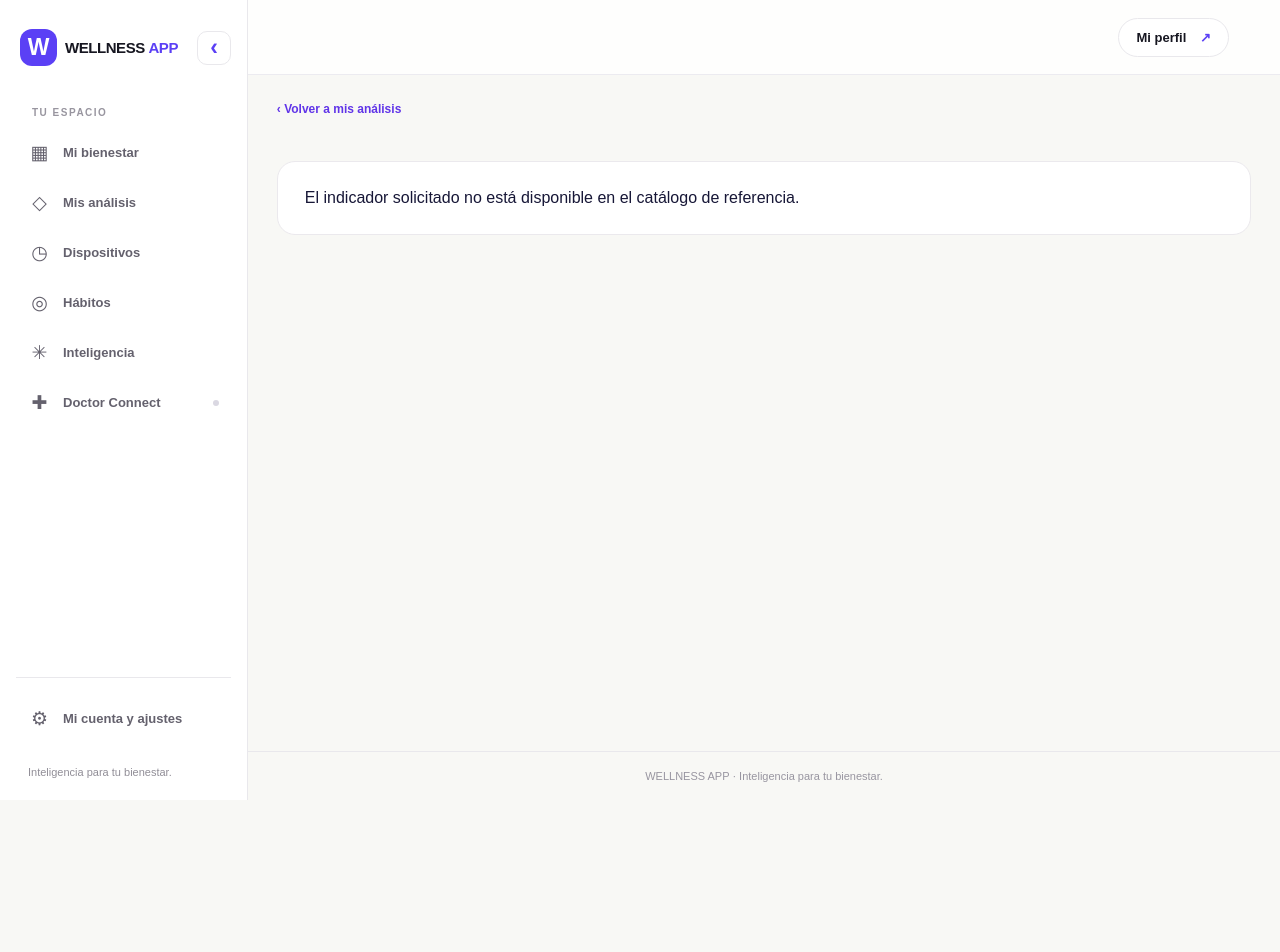
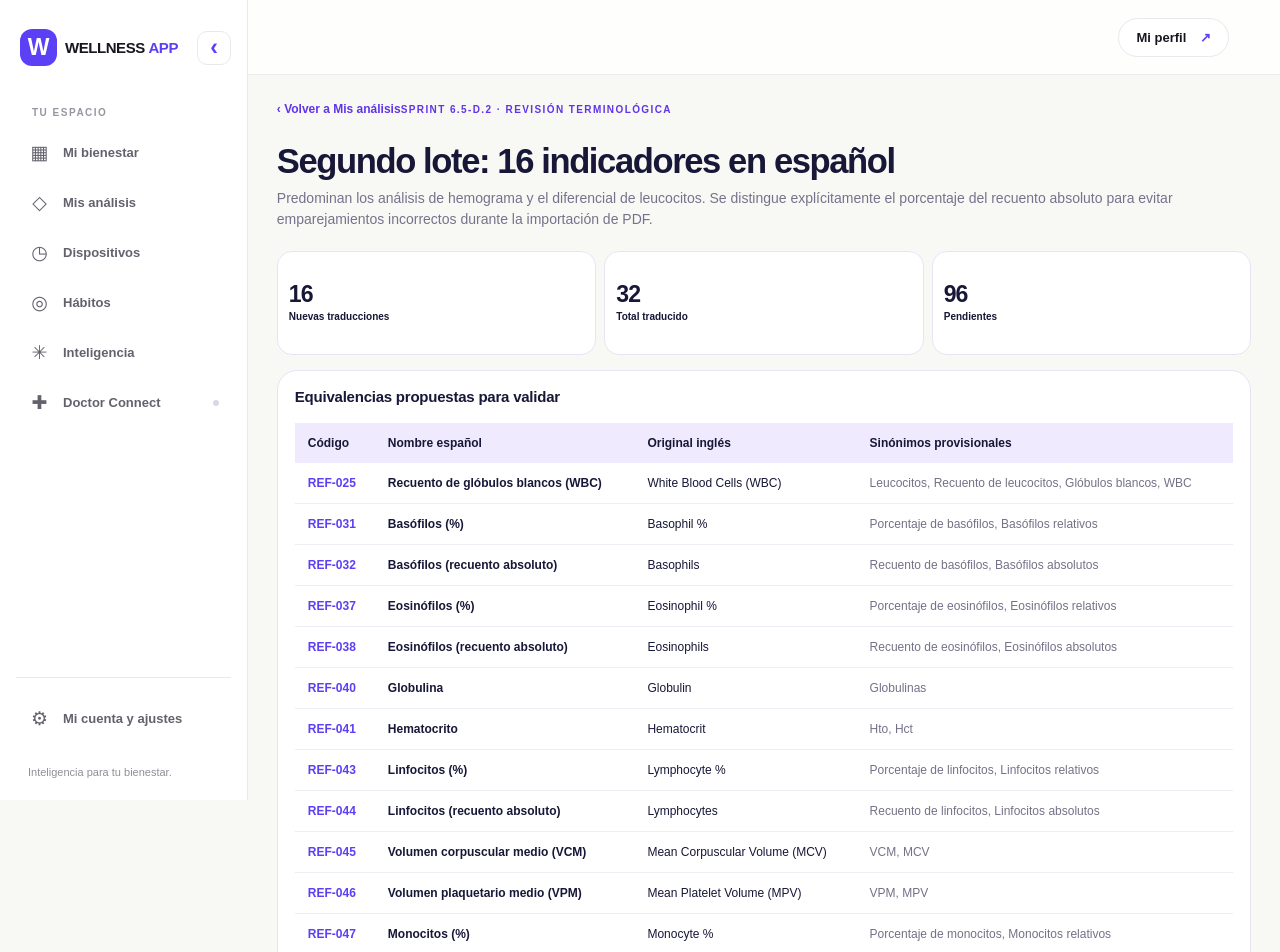
Before and after one commit to papasinfrontera/wellness-app-platform-MVP, a Next.js app: page /mi-analisis/revision-espanol-2 in a window 1280 px wide. Shown: the top 952 px of the page. Before the commit the page ends 800 px from the top, so only its background shows below. Built offline with nearby package versions, Linux system fonts and the light colour scheme.

Commit message:
feat(6.5-D.2): review 16 new hematology labels before editorial approval

```diff
--- /dev/null
+++ b/src/app/(dashboard)/mi-analisis/revision-espanol-2/page.tsx
@@ -0,0 +1,21 @@
+import catalog from "../catalog-reference.json";
+import "../analisis.css";
+type Row={id:number;name:string;name_en?:string;aliases?:string[];code?:string};
+const batch=new Set([25,31,32,37,38,40,41,43,44,45,46,47,48,49,50,51]);
+const items=(catalog as Row[]).filter(x=>batch.has(x.id));
+export default function ReviewBatchTwo(){return <main className="wa-page">
+<a className="wa-back" href="/mi-analisis">‹ Volver a Mis análisis</a>
+<span className="wa-eyebrow">SPRINT 6.5-D.2 · REVISIÓN TERMINOLÓGICA</span>
+<h1 className="wa-title">Segundo lote: 16 indicadores en español</h1>
+<p className="wa-subtitle">Predominan los análisis de hemograma y el diferencial de leucocitos. Se distingue explícitamente el porcentaje del recuento absoluto para evitar emparejamientos incorrectos durante la importación de PDF.</p>
+<div className="wa-metrics" style={{gridTemplateColumns:"repeat(3,minmax(0,1fr))",marginTop:21}}>
+<article className="wa-metric"><strong className="wa-metric-number">16</strong><span className="wa-metric-label">Nuevas traducciones</span></article>
+<article className="wa-metric"><strong className="wa-metric-number">32</strong><span className="wa-metric-label">Total traducido</span></article>
+<article className="wa-metric"><strong className="wa-metric-number">96</strong><span className="wa-metric-label">Pendientes</span></article></div>
+<div className="wa-explorer" style={{marginTop:15}}><h2>Equivalencias propuestas para validar</h2>
+<div style={{overflowX:"auto"}}><table style={{width:"100%",borderCollapse:"collapse",minWidth:650,fontSize:12}}>
+<thead><tr style={{background:"#f0eaff",textAlign:"left"}}><th style={{padding:13}}>Código</th><th style={{padding:13}}>Nombre español</th><th style={{padding:13}}>Original inglés</th><th style={{padding:13}}>Sinónimos provisionales</th></tr></thead>
+<tbody>{items.map(x=><tr key={x.id} style={{verticalAlign:"top",borderBottom:"1px solid #eeedf4"}}><td style={{padding:13,color:"#5B40F5",fontWeight:800}}>{x.code}</td><td style={{padding:13,fontWeight:700}}>{x.name}</td><td style={{padding:13}}>{x.name_en}</td><td style={{padding:13,color:"#767086"}}>{(x.aliases||[]).join(", ")}</td></tr>)}</tbody></table></div></div>
+<p className="wa-disclaimer">Los nombres y sinónimos se presentan para revisión editorial y científica. No se han alterado las identificaciones del catálogo, los datos personales, las unidades ni los umbrales clínicos. El PDF se asociará a un indicador solo después de comprobar muestra, método y unidad.</p>
+<a className="wb-action" href="/mi-analisis">Revisar catálogo completo ↗</a>
+</main>}
```
